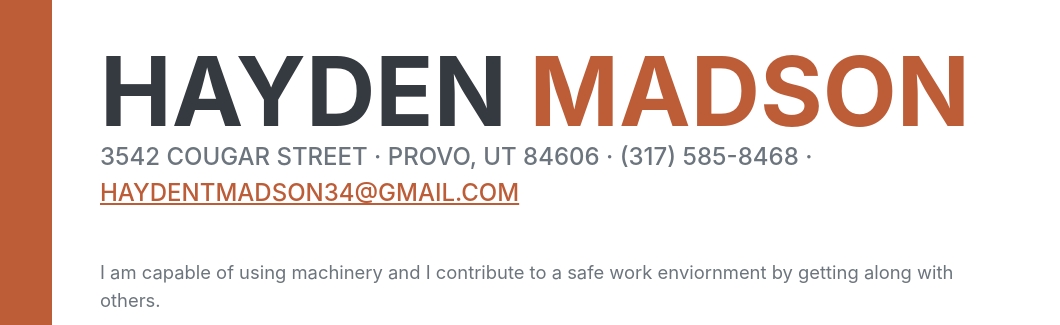
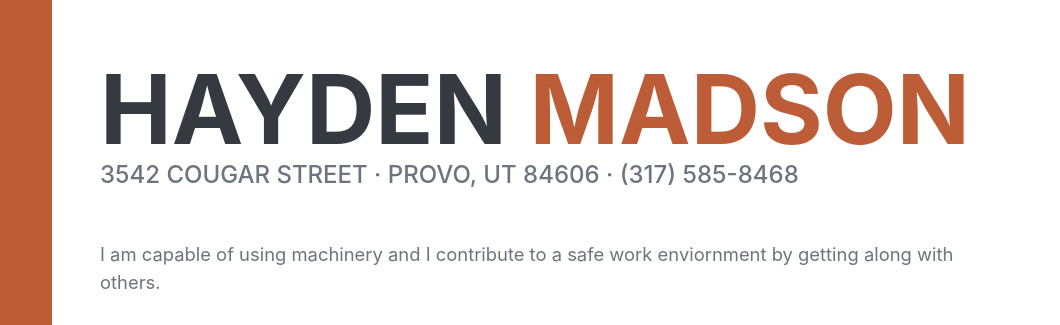
Before and after one commit to hayd4/IS201, a plain HTML site: page index.html in a window 1280 px wide. Shown: the part 197-522 px from the top of the page, 220-1280 px from the left. Drawn offline with nearby package versions, Linux system fonts and the light colour scheme; a web font is replaced by a local one.

Commit message:
Add files via upload

```diff
--- a/index.html
+++ b/index.html
@@ -43,8 +43,7 @@
                         <span class="text-primary">Madson</span>
                     </h1>
                     <div class="subheading mb-5">
-                        3542 Cougar Street · Provo, UT 84606 · (317) 585-8468 ·
-                        <a href="mailto:haydentmadson34@gmail.com">haydentmadson34@gmail.com</a>
+                        3542 Cougar Street · Provo, UT 84606 · (317) 585-8468
                     </div>
                     <p class="lead mb-5">I am capable of using machinery and I contribute to a safe work enviornment by getting along with others.</p>
                 </div>
```
